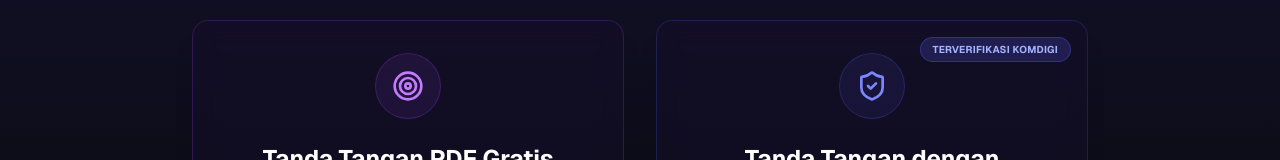
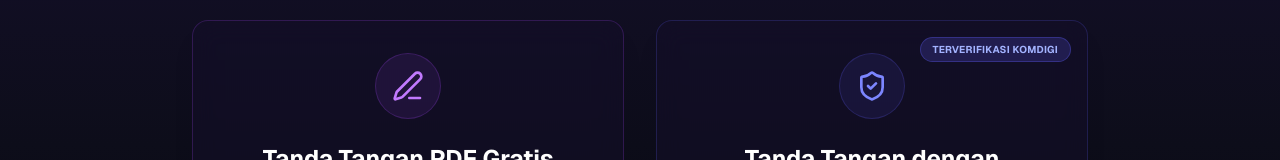
Before and after one commit to nervmonk/easesign-web, a Next.js app: page /about/sign-pdf in a window 1280 px wide. Shown: the part 324-484 px from the top of the page. Built offline with nearby package versions, Linux system fonts and the light colour scheme.

Commit message:
change picture

```diff
--- a/src/app/[lang]/sign-pdf/Client.js
+++ b/src/app/[lang]/sign-pdf/Client.js
@@ -8,7 +8,7 @@ import 'react-pdf/dist/Page/AnnotationLayer.css';
 import 'react-pdf/dist/Page/TextLayer.css';
 import { Rnd } from 'react-rnd';
 import { PDFDocument } from 'pdf-lib';
-import { UploadCloud, FileText, Download, Target, Image as ImageIcon, ShieldCheck } from "lucide-react";
+import { UploadCloud, FileText, Download, PenLine, Image as ImageIcon, ShieldCheck } from "lucide-react";
 
 // Configure pdfjs worker to use CDN to avoid next.js turbopack issues
 pdfjs.GlobalWorkerOptions.workerSrc = `//unpkg.com/pdfjs-dist@${pdfjs.version}/build/pdf.worker.min.mjs`;
@@ -255,7 +255,7 @@ export default function SignPdfPage({ lang = 'id', dict = {}, navbarDict = {} })
                             {/* Option 1: Simple Signature */}
                             <div className="bg-[#140e2a]/50 border border-purple-500/20 hover:border-purple-500/50 hover:bg-[#1a1235]/80 backdrop-blur-md p-8 rounded-2xl shadow-xl transition-all flex flex-col items-center text-center group">
                                 <div className="bg-purple-500/10 border border-purple-500/20 p-4 rounded-full mb-6 group-hover:scale-110 transition-transform">
-                                    <Target className="w-8 h-8 text-purple-400" />
+                                    <PenLine className="w-8 h-8 text-purple-400" />
                                 </div>
                                 <h2 className="text-2xl font-bold text-white mb-2">{dict?.simpleTitle || 'Simple e-Signature'}</h2>
                                 <p className="text-gray-400 mb-8 flex-1">{dict?.simpleDesc || 'Quick and easy electronic signature. Upload your PDF and immediately draw or upload your signature.'}</p>
@@ -334,7 +334,7 @@ export default function SignPdfPage({ lang = 'id', dict = {}, navbarDict = {} })
                                         onClick={() => setShowSignatureModal(true)}
                                         className="flex items-center justify-center gap-2 bg-white/10 hover:bg-white/20 text-white px-4 py-2 rounded-lg font-medium transition-colors whitespace-nowrap flex-1 md:flex-initial text-sm border border-white/10"
                                     >
-                                        <Target className="w-4 h-4 text-purple-400" /> {dict?.addSignature || 'Add Signature'}
+                                        <PenLine className="w-4 h-4 text-purple-400" /> {dict?.addSignature || 'Add Signature'}
                                     </button>
                                 )}
                                 <button
```
Also changed, not shown: public/efficiency.png, public/security.png.
